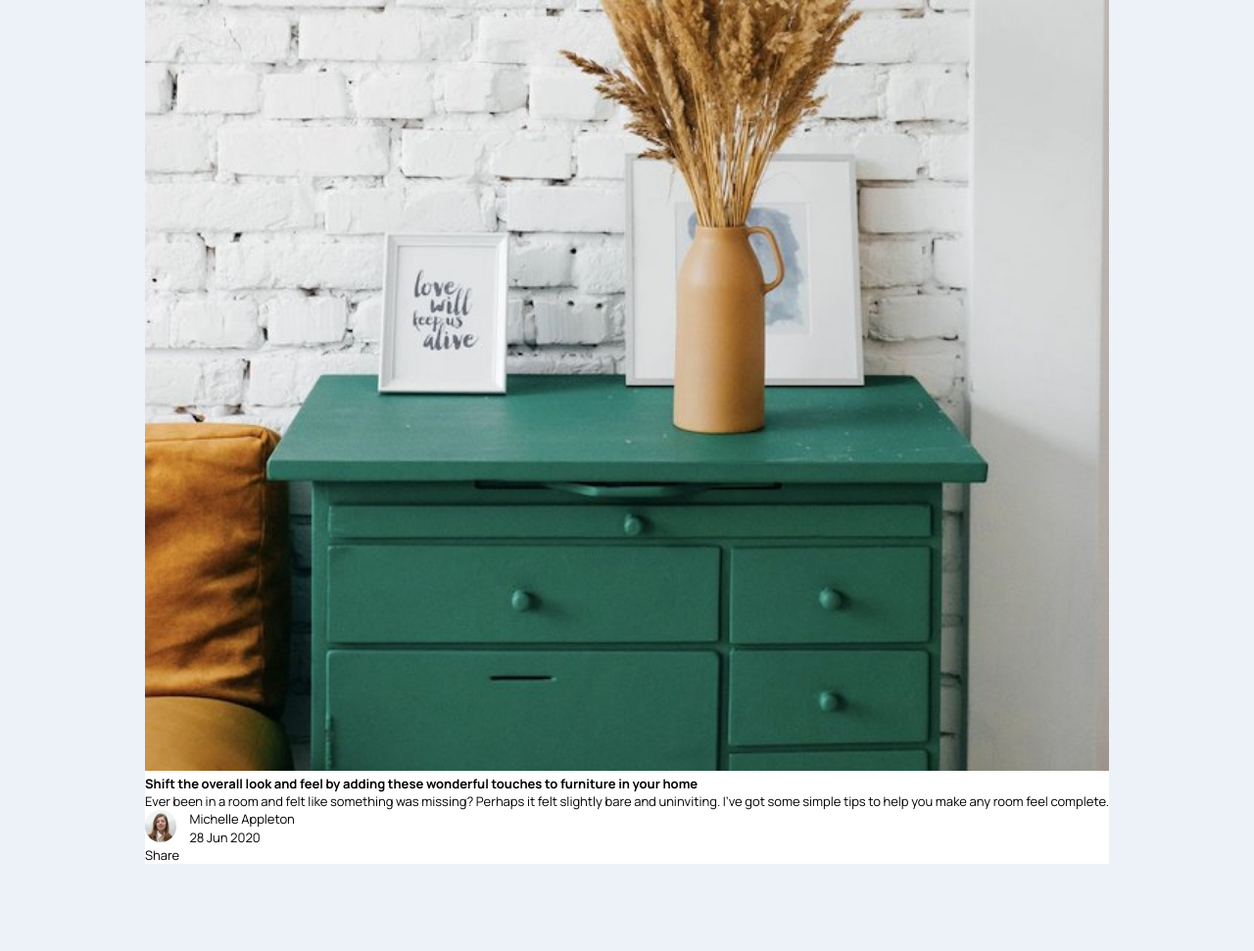
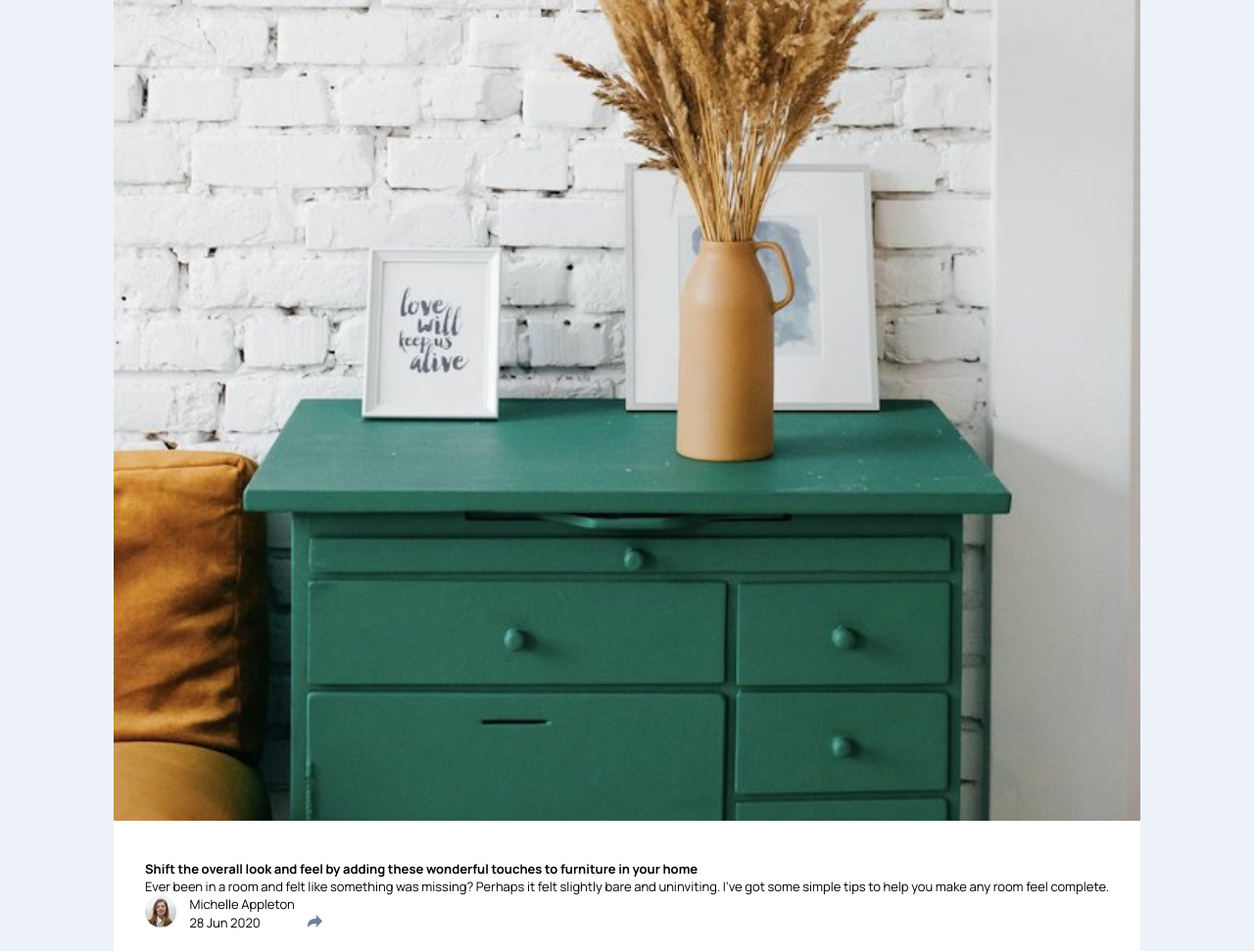
Before and after one commit to O-Julia-O/Article-preview-component, a plain HTML site: page index.html in a window 1280 px wide. Shown: the whole page at 98% size. Before the commit the page ends 882 px from the top, so only its background shows below. Drawn offline with Linux system fonts and the light colour scheme.

Commit message:
added grid

```diff
--- a/index.html
+++ b/index.html
@@ -13,36 +13,46 @@
     />
 
     <title>Article preview component</title>
-    <link rel="stylesheet" href="style.css">
+    <link rel="stylesheet" href="style.css" />
   </head>
   <body>
     <main class="wrapper">
       <article class="content">
         <div role="content-img">
-          <img src="./images/drawers.jpg" alt="" srcset="">
+          <img src="./images/drawers.jpg" alt="" />
         </div>
 
+        <div class="info-block">
           <div class="content-text">
             <h1>
-            Shift the overall look and feel by adding these wonderful touches to
-            furniture in your home
+              Shift the overall look and feel by adding these wonderful touches
+              to furniture in your home
             </h1>
 
             <p>
-            Ever been in a room and felt like something was missing? Perhaps it
-            felt slightly bare and uninviting. I’ve got some simple tips to help
-            you make any room feel complete.
+              Ever been in a room and felt like something was missing? Perhaps
+              it felt slightly bare and uninviting. I’ve got some simple tips to
+              help you make any room feel complete.
             </p>
           </div>
 
           <div class="content-author">
             <div class="author-img">
-            <img src="./images/avatar-michelle.jpg" alt="photo">
+              <img src="./images/avatar-michelle.jpg" alt="photo" />
             </div>
             <p class="author-name">Michelle Appleton</p>
             <p class="author-date">28 Jun 2020</p>
+
+            <div class="content-button" role="button">
+              <svg xmlns="http://www.w3.org/2000/svg" width="15" height="13">
+                <path
+                  fill="#6E8098"
+                  d="M15 6.495L8.766.014V3.88H7.441C3.33 3.88 0 7.039 0 10.936v2.049l.589-.612C2.59 10.294 5.422 9.11 8.39 9.11h.375v3.867L15 6.495z"
+                />
+              </svg>
             </div>
-        <div class="content-button" role="button">Share</div>
+          </div>
+        </div>
       </article>
     </main>
   </body>
--- a/style.css
+++ b/style.css
@@ -52,7 +52,7 @@ main {
 .content-author {
     display: grid;
     grid-template-rows: 1fr;
-    grid-template-columns: auto auto;
+    grid-template-columns: auto auto auto;
     justify-content: flex-start;
     column-gap: 1rem;
 }
@@ -62,10 +62,19 @@ main {
 }
 
 .author-date, .author-name {
+    grid-column: 2;
+}
 
+.content-button {
+    grid-column: 3;
+    justify-self: end;
 }
 
 .author-img img{
     width: 2.5rem;
     border-radius: 50%;
 }
+
+.info-block {
+    padding: 36px 32px 20px;
+}
```
Lines whose indentation alone changed are shown as unchanged.
